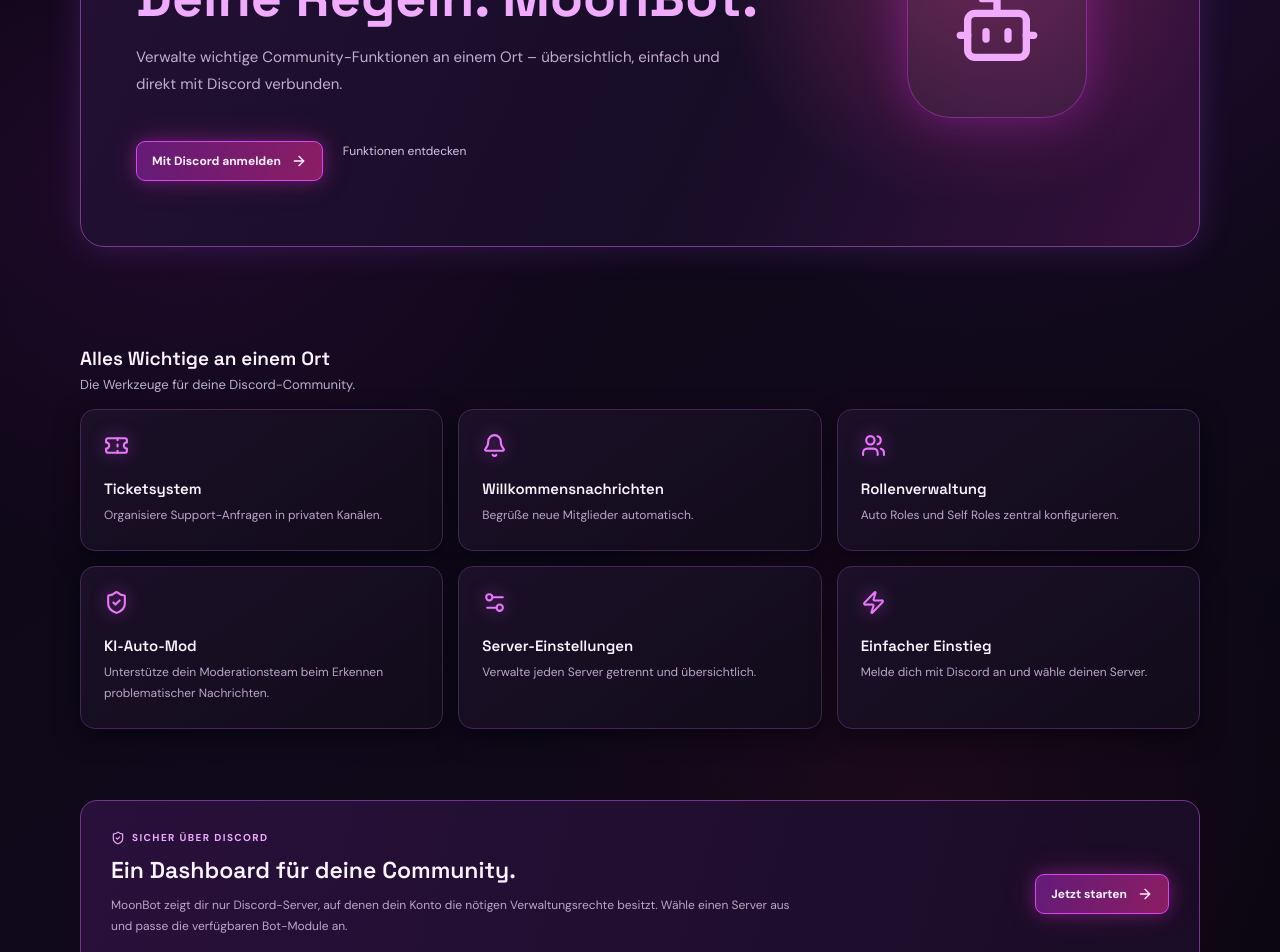
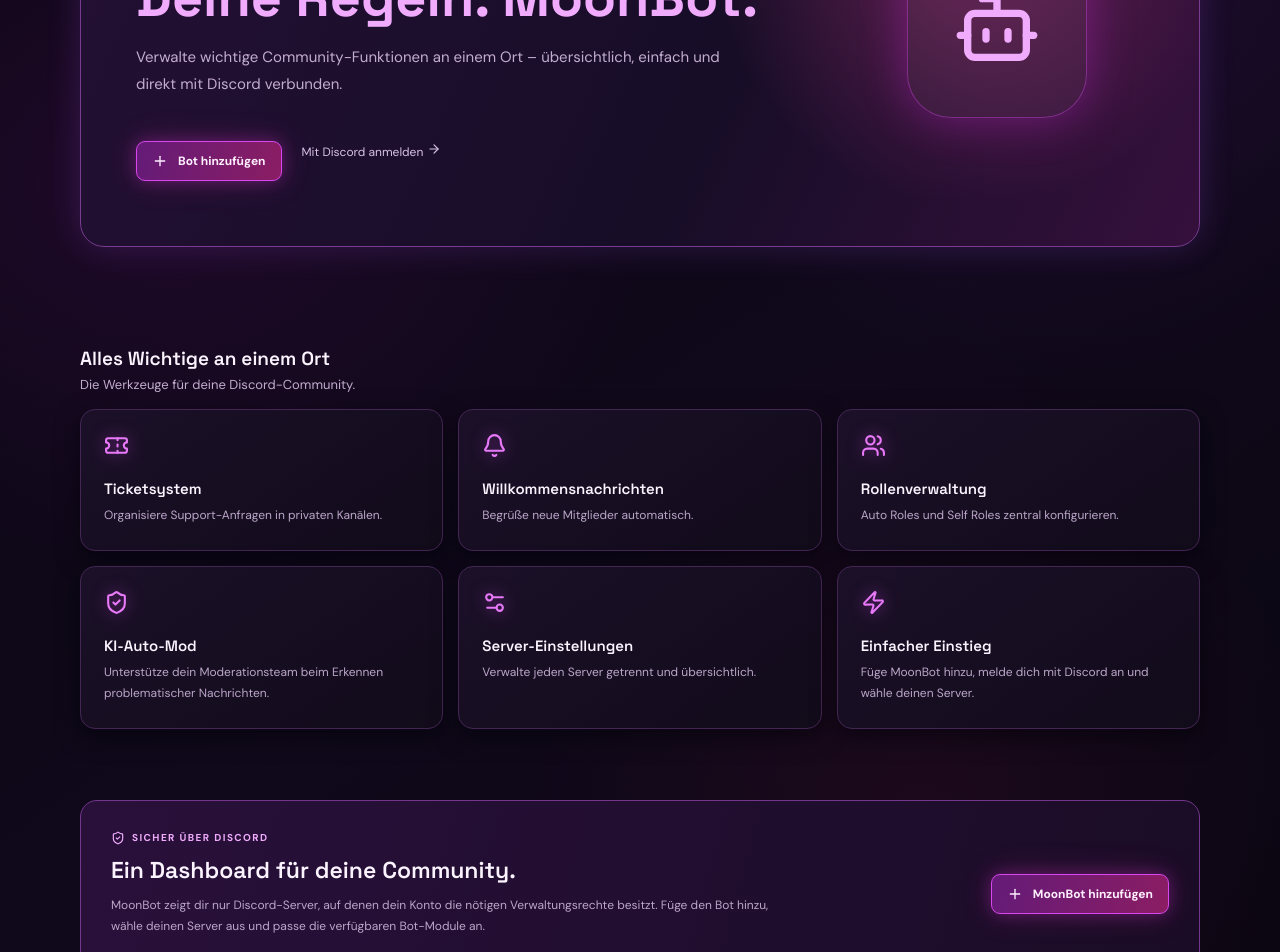
Before and after one commit to esel687/YumiiDiscordBot, a Next.js app: page / in a window 1280 px wide. Shown: the part 320-1272 px from the top of the page. Built offline with nearby package versions, Linux system fonts and the light colour scheme; no server answers.

Commit message:
Add MoonBot invite buttons to landing page

```diff
--- a/app/page.tsx
+++ b/app/page.tsx
@@ -1,6 +1,6 @@
 "use client";
 import { useEffect, useState } from "react";
-import { Bot, ShieldCheck, Ticket, Users, Sparkles, LockKeyhole, ArrowRight, Settings2, Bell, Zap } from "lucide-react";
+import { Bot, ShieldCheck, Ticket, Users, Sparkles, LockKeyhole, ArrowRight, Settings2, Bell, Zap, Plus } from "lucide-react";
 type User = { username: string; guilds: {id:string;name:string;icon:string|null;owner:boolean}[] };
 export default function Home() {
   const [user,setUser] = useState<User|null>(null);
@@ -8,9 +8,9 @@ export default function Home() {
   useEffect(()=>{ fetch("/api/auth/me",{cache:"no-store"}).then(r=>r.json()).then(d=>setUser(d.user)).catch(()=>{}).finally(()=>setLoading(false)); },[]);
   return <main className="publicShell">
     <header className="publicNav"><a className="brand" href="/"><span className="brandIcon"><Bot size={23}/></span><span>Moon<span className="accent">Bot</span></span></a><nav><a href="#features">Funktionen</a><a href="#about">Über MoonBot</a></nav><div className="publicActions">{loading ? <span>Lädt …</span> : user ? <><span className="welcomeUser">Hi, {user.username}</span><a className="login" href="/dashboard">Dashboard <ArrowRight size={15}/></a></> : <><a className="publicDash" href="/dashboard">Dashboard</a><a className="login" href="/api/auth/discord"><LockKeyhole size={15}/> Discord Login</a></>}</div></header>
-    <section className="publicHero"><div className="eyebrow"><Sparkles size={14}/> DEIN SERVER. DEINE KONTROLLE.</div><h1>Dein Discord-Server.<br/><b>Deine Regeln. MoonBot.</b></h1><p>Verwalte wichtige Community-Funktionen an einem Ort – übersichtlich, einfach und direkt mit Discord verbunden.</p><div className="publicHeroActions"><a className="heroCta" href={user?"/dashboard":"/api/auth/discord"}>{user?"Zum Dashboard":"Mit Discord anmelden"} <ArrowRight size={16}/></a><a className="publicSecondary" href="#features">Funktionen entdecken</a></div><div className="publicOrb"><Bot size={88}/></div></section>
-    <section className="publicFeatures" id="features"><div className="sectionHead"><div><h2>Alles Wichtige an einem Ort</h2><p>Die Werkzeuge für deine Discord-Community.</p></div></div><div className="publicFeatureGrid"><article><Ticket/><h3>Ticketsystem</h3><p>Organisiere Support-Anfragen in privaten Kanälen.</p></article><article><Bell/><h3>Willkommensnachrichten</h3><p>Begrüße neue Mitglieder automatisch.</p></article><article><Users/><h3>Rollenverwaltung</h3><p>Auto Roles und Self Roles zentral konfigurieren.</p></article><article><ShieldCheck/><h3>KI-Auto-Mod</h3><p>Unterstütze dein Moderationsteam beim Erkennen problematischer Nachrichten.</p></article><article><Settings2/><h3>Server-Einstellungen</h3><p>Verwalte jeden Server getrennt und übersichtlich.</p></article><article><Zap/><h3>Einfacher Einstieg</h3><p>Melde dich mit Discord an und wähle deinen Server.</p></article></div></section>
-    <section className="publicAbout" id="about"><div><div className="eyebrow"><ShieldCheck size={14}/> SICHER ÜBER DISCORD</div><h2>Ein Dashboard für deine Community.</h2><p>MoonBot zeigt dir nur Discord-Server, auf denen dein Konto die nötigen Verwaltungsrechte besitzt. Wähle einen Server aus und passe die verfügbaren Bot-Module an.</p></div><a className="heroCta" href={user?"/dashboard":"/api/auth/discord"}>{user?"Dashboard öffnen":"Jetzt starten"} <ArrowRight size={16}/></a></section>
+    <section className="publicHero"><div className="eyebrow"><Sparkles size={14}/> DEIN SERVER. DEINE KONTROLLE.</div><h1>Dein Discord-Server.<br/><b>Deine Regeln. MoonBot.</b></h1><p>Verwalte wichtige Community-Funktionen an einem Ort – übersichtlich, einfach und direkt mit Discord verbunden.</p><div className="publicHeroActions"><a className="heroCta" href="/api/bot/invite"><Plus size={16}/> Bot hinzufügen</a><a className="publicSecondary" href={user?"/dashboard":"/api/auth/discord"}>{user?"Zum Dashboard":"Mit Discord anmelden"} <ArrowRight size={14}/></a></div><div className="publicOrb"><Bot size={88}/></div></section>
+    <section className="publicFeatures" id="features"><div className="sectionHead"><div><h2>Alles Wichtige an einem Ort</h2><p>Die Werkzeuge für deine Discord-Community.</p></div></div><div className="publicFeatureGrid"><article><Ticket/><h3>Ticketsystem</h3><p>Organisiere Support-Anfragen in privaten Kanälen.</p></article><article><Bell/><h3>Willkommensnachrichten</h3><p>Begrüße neue Mitglieder automatisch.</p></article><article><Users/><h3>Rollenverwaltung</h3><p>Auto Roles und Self Roles zentral konfigurieren.</p></article><article><ShieldCheck/><h3>KI-Auto-Mod</h3><p>Unterstütze dein Moderationsteam beim Erkennen problematischer Nachrichten.</p></article><article><Settings2/><h3>Server-Einstellungen</h3><p>Verwalte jeden Server getrennt und übersichtlich.</p></article><article><Zap/><h3>Einfacher Einstieg</h3><p>Füge MoonBot hinzu, melde dich mit Discord an und wähle deinen Server.</p></article></div></section>
+    <section className="publicAbout" id="about"><div><div className="eyebrow"><ShieldCheck size={14}/> SICHER ÜBER DISCORD</div><h2>Ein Dashboard für deine Community.</h2><p>MoonBot zeigt dir nur Discord-Server, auf denen dein Konto die nötigen Verwaltungsrechte besitzt. Füge den Bot hinzu, wähle deinen Server aus und passe die verfügbaren Bot-Module an.</p></div><a className="heroCta" href="/api/bot/invite"><Plus size={16}/> MoonBot hinzufügen</a></section>
     <footer className="publicFooter"><b>MoonBot</b><span>Einfach verwalten. Gemeinsam besser.</span><a href="/impressum">Impressum</a></footer>
   </main>;
 }
```
